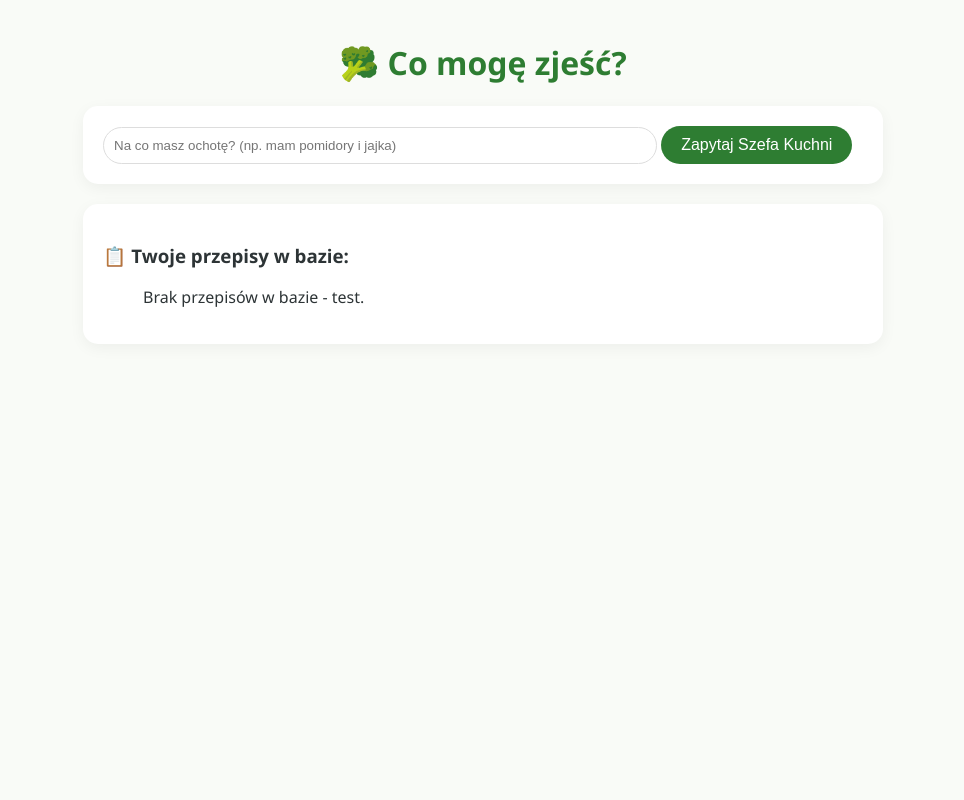
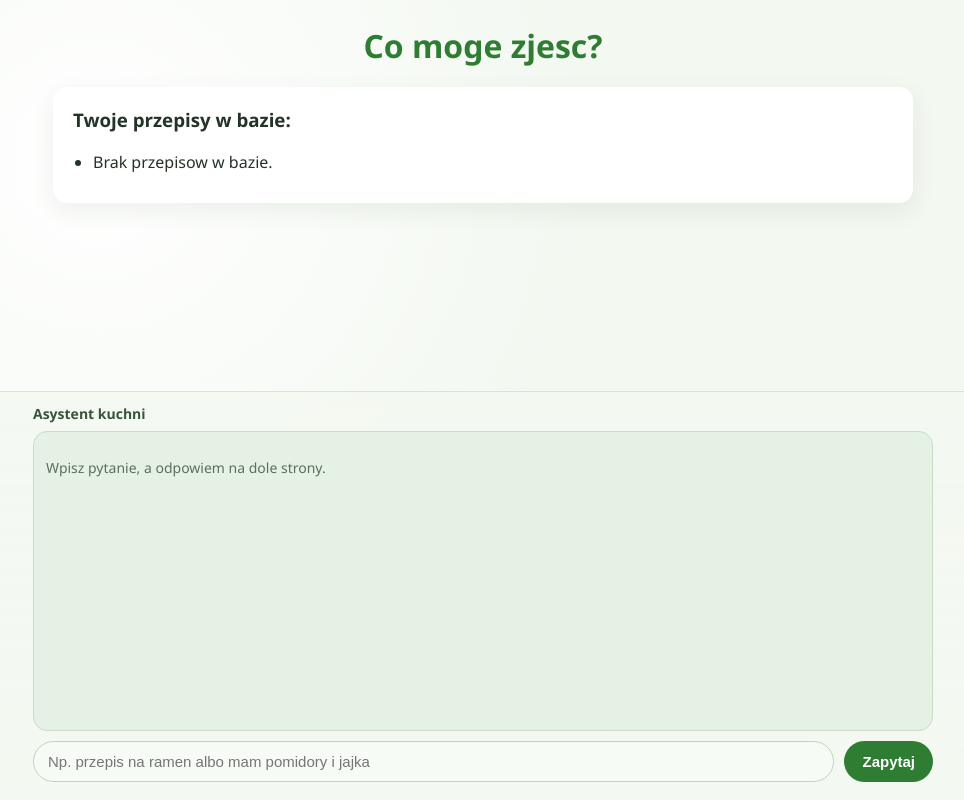
Before and after one commit to levy-pm/co-moge-zjesc, a Django app: page / in a window 1280 px wide. Shown: the whole page, without its empty margins (157-1121 px from the left). Run offline with Django 5.2, Linux system fonts and the light colour scheme; data that the repository does not hold is empty.

Commit message:
Poprawki czatu: dolny panel, wieksze okno i fallback internetowy

```diff
--- a/przepisy/templates/home.html
+++ b/przepisy/templates/home.html
@@ -2,76 +2,224 @@
 <html lang="pl">
 <head>
     <meta charset="UTF-8">
-    <title>Co mogę zjeść?</title>
+    <meta name="viewport" content="width=device-width, initial-scale=1.0">
+    <title>Co moge zjesc?</title>
     <style>
+        :root {
+            --bg: #f3f8f1;
+            --panel: #ffffff;
+            --chat-bg: #e6f1e6;
+            --chat-line: #c8dcc8;
+            --text: #243328;
+            --accent: #2e7d32;
+            --accent-dark: #1f5b23;
+        }
+
+        * {
+            box-sizing: border-box;
+        }
+
         body {
-            font-family: 'Segoe UI', Tahoma, Geneva, Verdana, sans-serif;
-            background-color: #F9FBF7;
-            color: #2D3436;
-            max-width: 800px;
+            margin: 0;
+            font-family: "Segoe UI", Tahoma, Geneva, Verdana, sans-serif;
+            background:
+                radial-gradient(circle at 20% 20%, #ffffff 0%, #f3f8f1 40%),
+                radial-gradient(circle at 80% 0%, #e3f3e3 0%, transparent 45%);
+            color: var(--text);
+            min-height: 100vh;
+        }
+
+        .content {
+            max-width: 900px;
             margin: 0 auto;
+            padding: 24px 20px 460px;
+        }
+
+        h1 {
+            color: var(--accent);
+            text-align: center;
+            margin: 0 0 20px;
+        }
+
+        .recipes-box {
+            background: var(--panel);
+            border-radius: 14px;
             padding: 20px;
+            box-shadow: 0 8px 24px rgba(34, 78, 44, 0.08);
         }
-        h1 { color: #2E7D32; text-align: center; }
-        .box {
-            background: white;
-            padding: 20px;
-            border-radius: 15px;
-            box-shadow: 0 4px 15px rgba(0,0,0,0.05);
-            margin-bottom: 20px;
+
+        .recipes-box h3 {
+            margin-top: 0;
         }
-        input[type="text"] {
-            width: 70%;
-            padding: 10px;
-            border-radius: 20px;
-            border: 1px solid #ddd;
+
+        .recipes-box ul {
+            margin: 0;
+            padding-left: 20px;
         }
-        button {
-            padding: 10px 20px;
-            background-color: #2E7D32;
-            color: white;
-            border: none;
-            border-radius: 20px;
+
+        .recipes-box li {
+            margin-bottom: 10px;
+        }
+
+        .chat-dock {
+            position: fixed;
+            left: 0;
+            right: 0;
+            bottom: 0;
+            padding: 12px 16px 18px;
+            background: linear-gradient(to top, rgba(243, 248, 241, 0.98), rgba(243, 248, 241, 0.9));
+            border-top: 1px solid #d7e5d7;
+            backdrop-filter: blur(4px);
+        }
+
+        .chat-shell {
+            max-width: 900px;
+            margin: 0 auto;
+        }
+
+        .chat-title {
+            margin: 0 0 8px;
+            font-size: 14px;
+            color: #36563a;
+            font-weight: 600;
+        }
+
+        .chat-window {
+            height: 300px;
+            overflow-y: auto;
+            border: 1px solid var(--chat-line);
+            border-radius: 14px;
+            padding: 12px;
+            background: var(--chat-bg);
+        }
+
+        .msg {
+            max-width: 92%;
+            padding: 10px 12px;
+            border-radius: 12px;
+            margin-bottom: 10px;
+            line-height: 1.35;
+            white-space: pre-wrap;
+        }
+
+        .msg.user {
+            margin-left: auto;
+            background: #d8ecd9;
+            border: 1px solid #bdd7bf;
+        }
+
+        .msg.ai {
+            margin-right: auto;
+            background: #eff7ef;
+            border: 1px solid #d4e3d4;
+        }
+
+        .status {
+            margin: 8px 0 12px;
+            font-size: 13px;
+            color: #355839;
+            font-weight: 600;
+        }
+
+        .placeholder {
+            color: #5a6f5d;
+            font-size: 14px;
+        }
+
+        .chat-form {
+            display: flex;
+            gap: 10px;
+            margin-top: 10px;
+        }
+
+        .chat-form input[type="text"] {
+            flex: 1;
+            min-width: 0;
+            padding: 11px 14px;
+            border-radius: 22px;
+            border: 1px solid #bdd4be;
+            background: #f7fbf6;
+            font-size: 15px;
+        }
+
+        .chat-form button {
+            border: 0;
+            border-radius: 22px;
+            padding: 0 18px;
+            background: var(--accent);
+            color: #fff;
+            font-size: 15px;
+            font-weight: 600;
             cursor: pointer;
-            font-size: 16px;
         }
-        button:hover { background-color: #1B5E20; }
-        .ai-response {
-            background-color: #E8F5E9;
-            padding: 15px;
-            border-radius: 10px;
-            border-left: 5px solid #2E7D32;
+
+        .chat-form button:hover {
+            background: var(--accent-dark);
+        }
+
+        @media (max-width: 768px) {
+            .content {
+                padding: 16px 12px 500px;
+            }
+
+            .chat-window {
+                height: 320px;
+            }
+
+            .chat-form {
+                flex-direction: column;
+            }
+
+            .chat-form button {
+                height: 44px;
+            }
         }
     </style>
 </head>
 <body>
 
-    <h1>🥦 Co mogę zjeść?</h1>
+    <main class="content">
+        <h1>Co moge zjesc?</h1>
 
-    <div class="box">
-        <form method="POST">
-            {% csrf_token %} <input type="text" name="pytanie" placeholder="Na co masz ochotę? (np. mam pomidory i jajka)" required>
-            <button type="submit">Zapytaj Szefa Kuchni</button>
-        </form>
-    </div>
+        <section class="recipes-box">
+            <h3>Twoje przepisy w bazie:</h3>
+            <ul>
+                {% for p in przepisy %}
+                    <li><b>{{ p.nazwa }}</b> ({{ p.czas }}) - {{ p.tagi }}</li>
+                {% empty %}
+                    <li>Brak przepisow w bazie.</li>
+                {% endfor %}
+            </ul>
+        </section>
+    </main>
 
-    {% if odpowiedz_ai %}
-    <div class="box ai-response">
-        <h3>👨‍🍳 Szef Kuchni poleca:</h3>
-        <p>{{ odpowiedz_ai }}</p>
-    </div>
-    {% endif %}
+    <section class="chat-dock">
+        <div class="chat-shell">
+            <p class="chat-title">Asystent kuchni</p>
 
-    <div class="box">
-        <h3>📋 Twoje przepisy w bazie:</h3>
-        <ul>
-        {% for p in przepisy %}
-            <li><b>{{ p.nazwa }}</b> ({{ p.czas }}) - {{ p.tagi }}</li>
-        {% empty %}
-            <p>Brak przepisów w bazie - test.</p>
-        {% endfor %}
-        </ul>
-    </div>
+            <div class="chat-window">
+                {% if pytanie_uzytkownika %}
+                    <div class="msg user">{{ pytanie_uzytkownika }}</div>
+                {% endif %}
+
+                {% if status_bazy %}
+                    <div class="status">{{ status_bazy }}</div>
+                {% endif %}
+
+                {% if odpowiedz_ai %}
+                    <div class="msg ai">{{ odpowiedz_ai }}</div>
+                {% else %}
+                    <p class="placeholder">Wpisz pytanie, a odpowiem na dole strony.</p>
+                {% endif %}
+            </div>
+
+            <form method="POST" class="chat-form">
+                {% csrf_token %}
+                <input type="text" name="pytanie" placeholder="Np. przepis na ramen albo mam pomidory i jajka" required>
+                <button type="submit">Zapytaj</button>
+            </form>
+        </div>
+    </section>
 
 </body>
 </html>
--- a/przepisy/views.py
+++ b/przepisy/views.py
@@ -1,45 +1,148 @@
+import re
+
+import requests
+from django.conf import settings
+from django.db.models import Q
 from django.shortcuts import render
-from django.conf import settings
 from groq import Groq
+
 from .models import Przepis
 
+
+def znajdz_przepis_w_bazie(pytanie):
+    pytanie = (pytanie or "").strip()
+    if not pytanie:
+        return None
+
+    bezposrednie_dopasowanie = Przepis.objects.filter(
+        Q(nazwa__icontains=pytanie) | Q(tagi__icontains=pytanie)
+    ).first()
+    if bezposrednie_dopasowanie:
+        return bezposrednie_dopasowanie
+
+    slowa = [slowo for slowo in re.split(r"\W+", pytanie.lower()) if len(slowo) >= 4]
+    if not slowa:
+        return None
+
+    warunek = Q()
+    for slowo in slowa[:6]:
+        warunek |= Q(nazwa__icontains=slowo) | Q(tagi__icontains=slowo)
+
+    return Przepis.objects.filter(warunek).first()
+
+
+def pobierz_kontekst_z_internetu(pytanie):
+    try:
+        odpowiedz = requests.get(
+            "https://api.duckduckgo.com/",
+            params={
+                "q": f"przepis {pytanie}",
+                "format": "json",
+                "no_html": "1",
+                "skip_disambig": "1",
+            },
+            timeout=6,
+        )
+        odpowiedz.raise_for_status()
+        dane = odpowiedz.json()
+    except Exception:
+        return ""
+
+    fragmenty = []
+
+    if dane.get("AbstractText"):
+        fragmenty.append(dane["AbstractText"])
+
+    for wpis in dane.get("RelatedTopics", []):
+        if len(fragmenty) >= 4:
+            break
+
+        if isinstance(wpis, dict) and wpis.get("Text"):
+            fragmenty.append(wpis["Text"])
+            continue
+
+        if isinstance(wpis, dict) and wpis.get("Topics"):
+            for podwpis in wpis["Topics"]:
+                if isinstance(podwpis, dict) and podwpis.get("Text"):
+                    fragmenty.append(podwpis["Text"])
+                if len(fragmenty) >= 4:
+                    break
+
+    return " ".join(fragmenty[:4]).strip()
+
+
 def strona_glowna(request):
-    # 1. Pobieramy przepisy z bazy (żeby wyświetlić listę)
     przepisy_z_bazy = Przepis.objects.all()
     odpowiedz_ai = None
+    status_bazy = None
+    pytanie_uzytkownika = ""
 
-    # 2. Sprawdzamy, czy użytkownik kliknął "Zapytaj" (wysłał formularz)
     if request.method == "POST":
-        pytanie = request.POST.get('pytanie') # To co wpisał użytkownik
+        pytanie_uzytkownika = (request.POST.get("pytanie") or "").strip()
 
-        if pytanie:
+        if pytanie_uzytkownika:
             try:
-                # Łączymy się z Groq (używając klucza z settings.py)
+                znaleziony_przepis = znajdz_przepis_w_bazie(pytanie_uzytkownika)
+
+                if znaleziony_przepis:
+                    status_bazy = f"Przepis znaleziony w bazie: {znaleziony_przepis.nazwa}."
+                    kontekst = (
+                        "Dane przepisu z bazy:\n"
+                        f"Nazwa: {znaleziony_przepis.nazwa}\n"
+                        f"Skladniki: {znaleziony_przepis.skladniki}\n"
+                        f"Opis: {znaleziony_przepis.opis}\n"
+                        f"Czas: {znaleziony_przepis.czas}\n"
+                        f"Tagi: {znaleziony_przepis.tagi}"
+                    )
+                else:
+                    status_bazy = (
+                        "Nie ma tego przepisu w bazie. Korzystam z informacji z internetu "
+                        "i proponuje alternatywe."
+                    )
+                    kontekst_internetowy = pobierz_kontekst_z_internetu(pytanie_uzytkownika)
+                    if kontekst_internetowy:
+                        kontekst = f"Informacje z internetu:\n{kontekst_internetowy}"
+                    else:
+                        kontekst = (
+                            "Nie udalo sie pobrac danych z internetu. "
+                            "Uzyj ogolnej wiedzy kulinarnej."
+                        )
+
                 client = Groq(api_key=settings.GROQ_API_KEY)
 
-                # Wysyłamy zapytanie do AI
                 chat_completion = client.chat.completions.create(
                     messages=[
                         {
                             "role": "system",
-                            "content": "Jesteś kucharzem. Podaj krótki pomysł na danie z tych składników. Nie używaj JSON, pisz normalnie po polsku."
+                            "content": (
+                                "Jestes kucharzem. Odpowiadaj po polsku, krotko i konkretnie. "
+                                "Najpierw odnes sie do podanego kontekstu, potem zaproponuj danie."
+                            ),
+                        },
+                        {
+                            "role": "system",
+                            "content": kontekst,
                         },
                         {
                             "role": "user",
-                            "content": pytanie,
-                        }
+                            "content": pytanie_uzytkownika,
+                        },
                     ],
                     model="llama-3.3-70b-versatile",
                 )
 
-                # Wyciągamy odpowiedź
                 odpowiedz_ai = chat_completion.choices[0].message.content
 
             except Exception as e:
-                odpowiedz_ai = f"Błąd AI: {e}"
+                odpowiedz_ai = f"Blad AI: {e}"
 
-    # 3. Wysyłamy wszystko do HTML
-    return render(request, 'home.html', {
-        'przepisy': przepisy_z_bazy,
-        'odpowiedz_ai': odpowiedz_ai
-    })
+    return render(
+        request,
+        "home.html",
+        {
+            "przepisy": przepisy_z_bazy,
+            "odpowiedz_ai": odpowiedz_ai,
+            "status_bazy": status_bazy,
+            "pytanie_uzytkownika": pytanie_uzytkownika,
+        },
+    )
```
